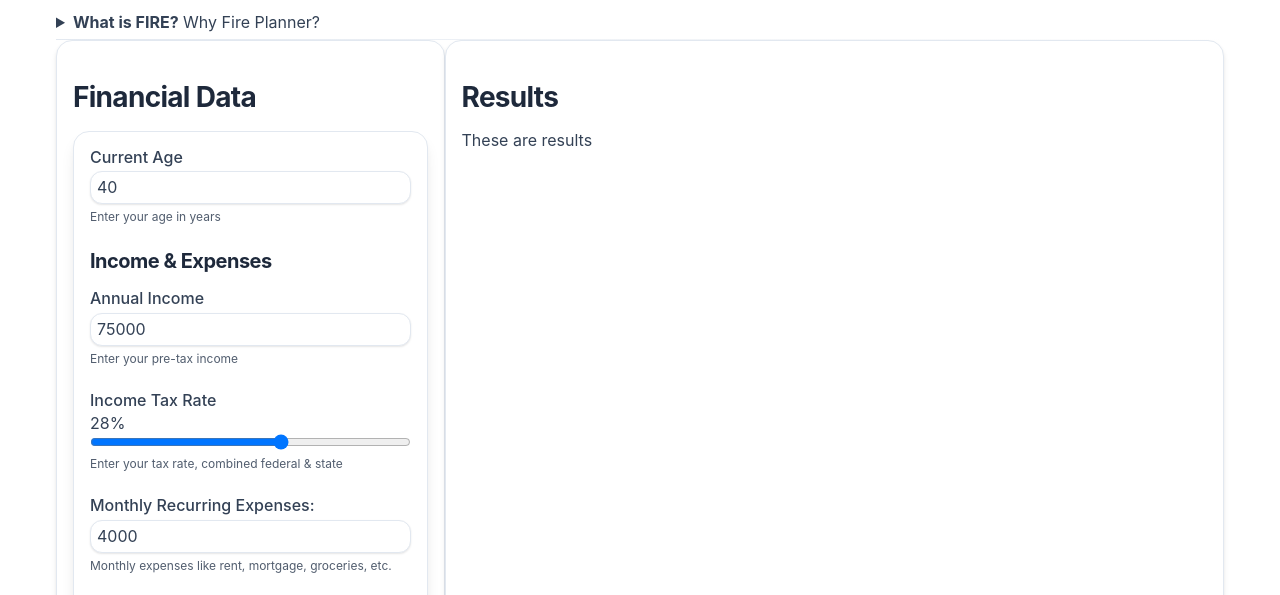
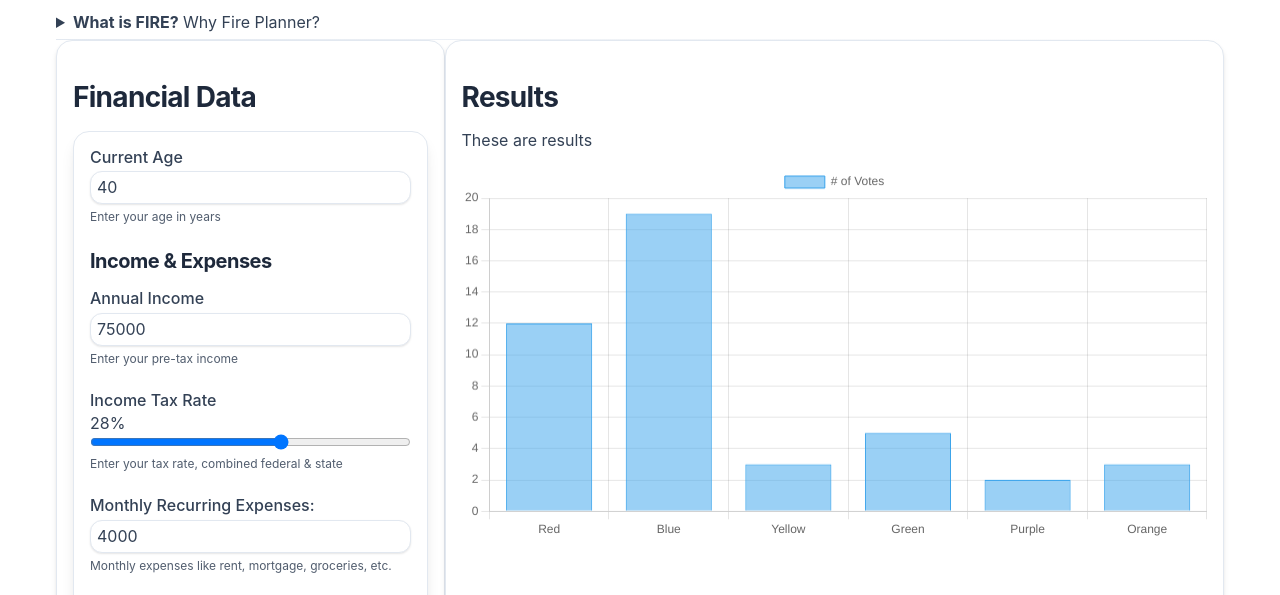
Before and after one commit to readlang/fire_planner, a plain HTML site: page index.html in a window 1280 px wide. Shown: the part 139-734 px from the top of the page. Drawn offline with nearby package versions, Linux system fonts and the light colour scheme.

Commit message:
adding chart.js

```diff
--- a/index.html
+++ b/index.html
@@ -106,6 +106,11 @@
                 <h3>Results</h3>
                 <p id="result-text">These are results</p>
 
+                <div>
+                    <canvas id="myChart"></canvas>
+                </div>
+                <script src="https://cdn.jsdelivr.net/npm/chart.js"></script>
+
             </section>
         </main>
         <footer>
--- a/script.js
+++ b/script.js
@@ -22,3 +22,26 @@ const investmentsRateSliderOutput = document.getElementById('investments-rate-ou
 investmentsRateInputSlider.addEventListener('input', function() {
     investmentsRateSliderOutput.value = `${investmentsRateInputSlider.value}%`;
 });
+
+
+// start of chart.js code
+const ctx = document.getElementById('myChart');
+
+new Chart(ctx, {
+    type: 'bar',
+    data: {
+        labels: ['Red', 'Blue', 'Yellow', 'Green', 'Purple', 'Orange'],
+        datasets: [{
+        label: '# of Votes',
+        data: [12, 19, 3, 5, 2, 3],
+        borderWidth: 1
+        }]
+    },
+    options: {
+        scales: {
+        y: {
+            beginAtZero: true
+        }
+        }
+    }
+});
```
